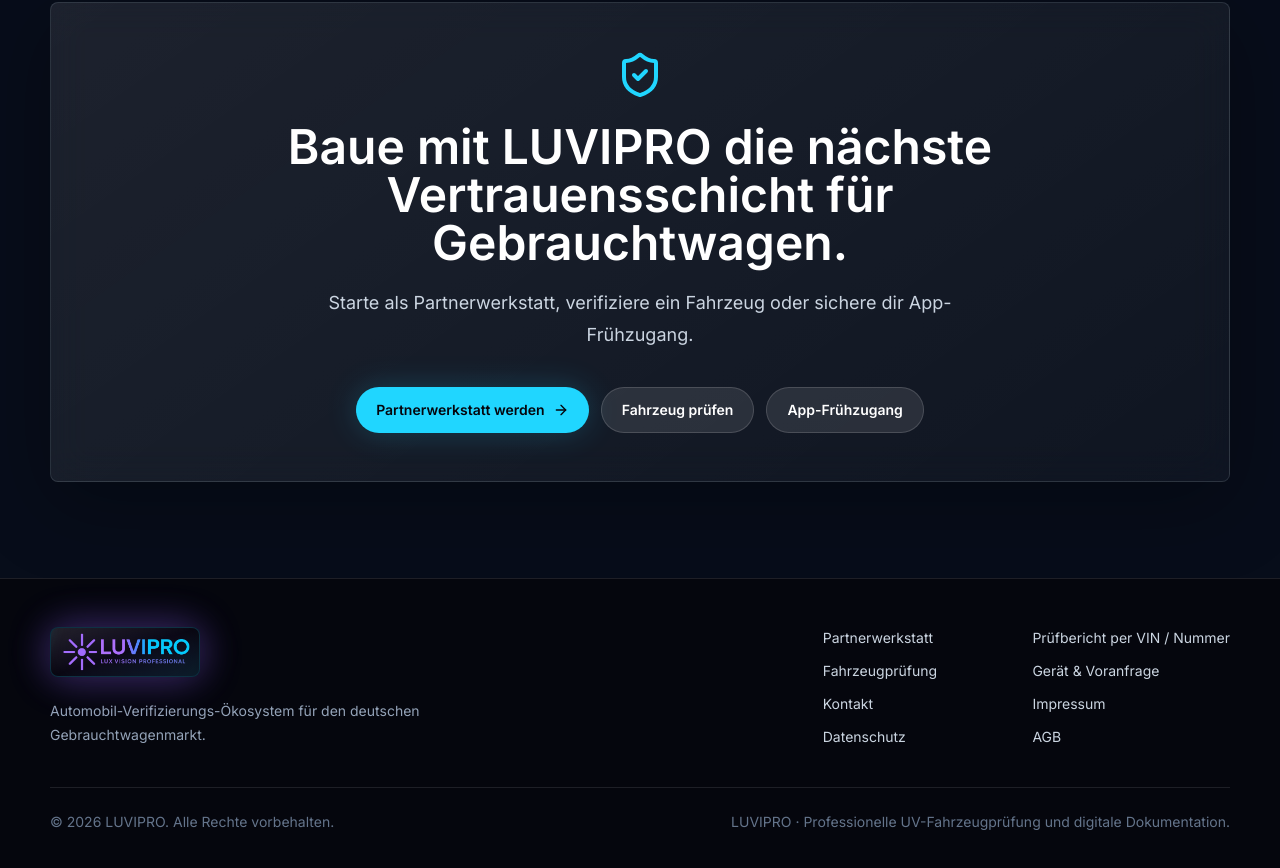
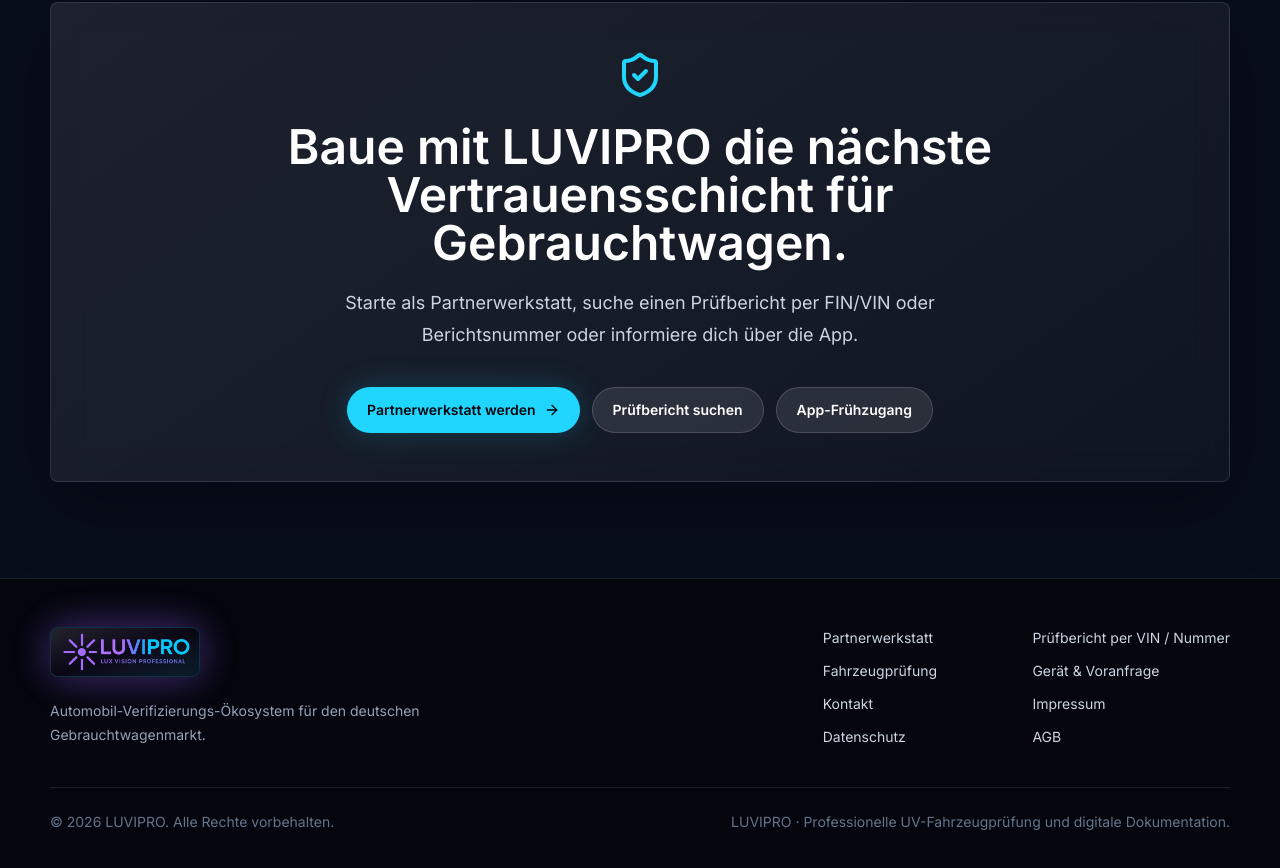
Before and after one commit to Diaa6969/luvipro-website, a Next.js app: page / in a window 1280 px wide. Shown: the part 7681-8549 px from the top of the page. Built offline with nearby package versions, Linux system fonts and the light colour scheme.

Commit message:
Route report discovery via VIN or report number instead of QR in src/components/sections/final-cta.tsx

```diff
--- a/src/components/sections/final-cta.tsx
+++ b/src/components/sections/final-cta.tsx
@@ -13,14 +13,14 @@ export function FinalCta() {
               Baue mit LUVIPRO die nächste Vertrauensschicht für Gebrauchtwagen.
             </h2>
             <p className="mx-auto mt-5 max-w-2xl text-lg leading-8 text-slate-300">
-              Starte als Partnerwerkstatt, verifiziere ein Fahrzeug oder sichere dir App-Frühzugang.
+              Starte als Partnerwerkstatt, suche einen Prüfbericht per FIN/VIN oder Berichtsnummer oder informiere dich über die App.
             </p>
             <div className="mt-9 flex flex-col justify-center gap-3 sm:flex-row">
               <CtaLink href="/contact" className="gap-2">
                 Partnerwerkstatt werden <ArrowRight className="h-4 w-4" />
               </CtaLink>
-              <CtaLink href="/verify" variant="secondary">
-                Fahrzeug prüfen
+              <CtaLink href="/reports" variant="secondary">
+                Prüfbericht suchen
               </CtaLink>
               <CtaLink href="/app" variant="secondary">
                 App-Frühzugang
```
